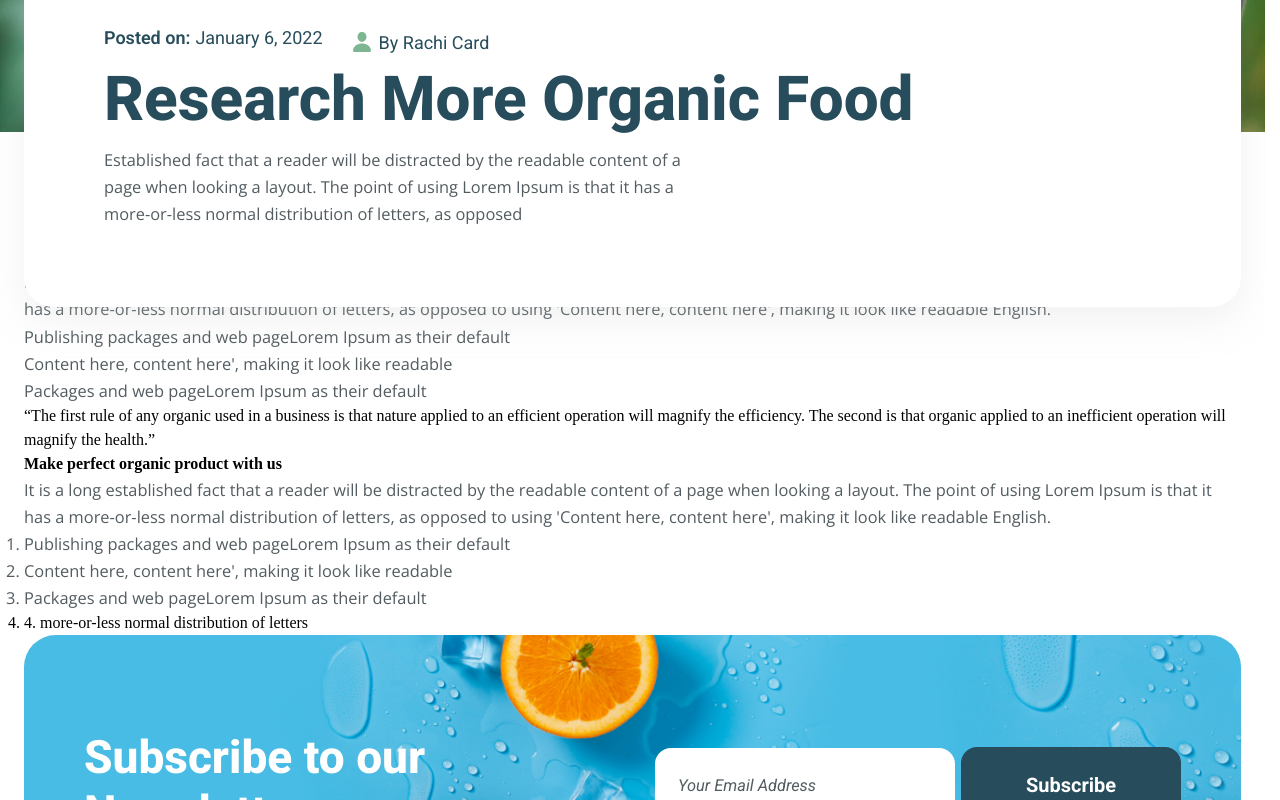
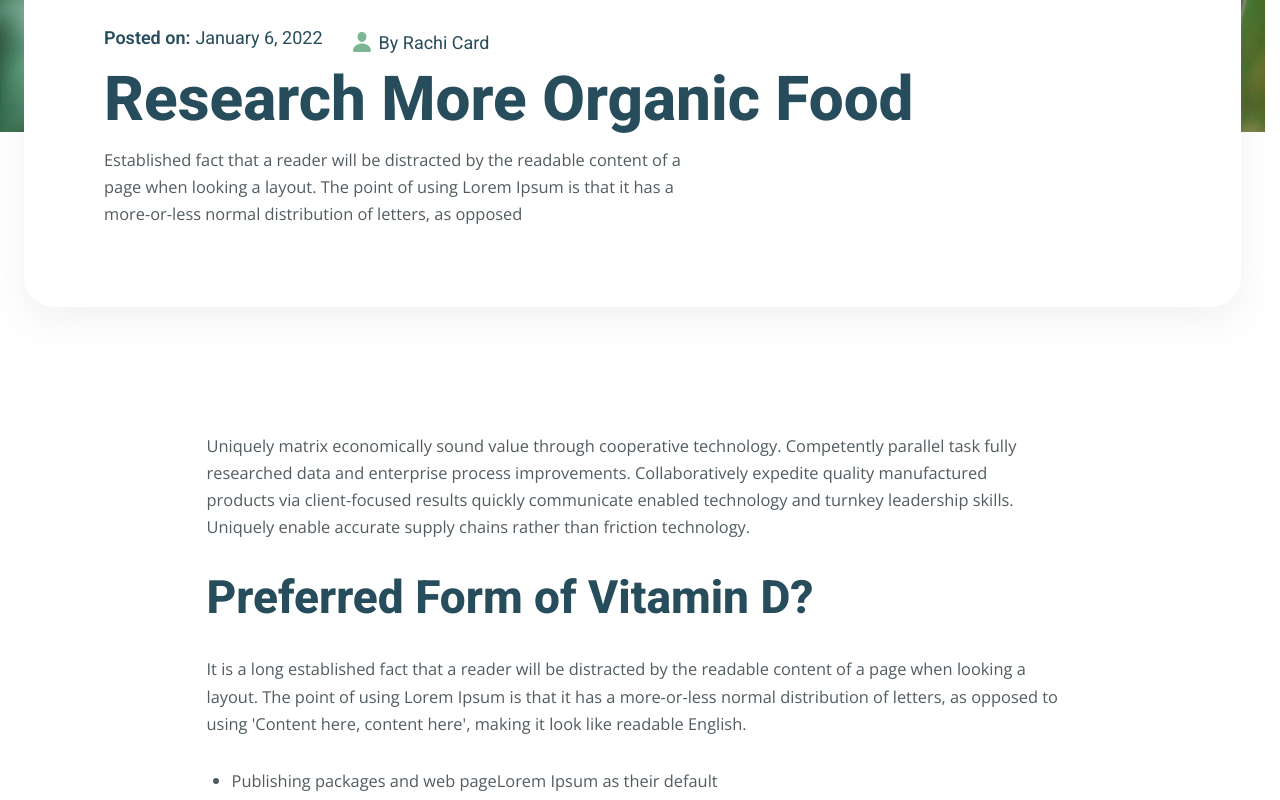
Before and after one commit to RusikHunter/Organick, a React (Vite) app in the folder frontend/: page /blog/1 in a window 1280 px wide. Shown: the part 780-1580 px from the top of the page. Built offline with nearby package versions, Linux system fonts and the light colour scheme.

Commit message:
styles(post): write SCSS styles for PostContentSection component

```diff
--- a/frontend/src/components/PostContentSection/PostContentSection.scss
+++ b/frontend/src/components/PostContentSection/PostContentSection.scss
@@ -0,0 +1,48 @@
+@use "../../styles/index" as *;
+
+.post-content {
+
+    &__inner {
+        padding-block: 300px 120px;
+    }
+
+    &__row {}
+
+    &__column {
+        gap: 30px;
+        width: 70%;
+        margin-inline: auto;
+    }
+
+    &__text {}
+
+    &__title {}
+
+    &__unordered-list,
+    &__ordered-list {
+        display: flex;
+        flex-direction: column;
+        gap: 20px;
+        margin-left: 25px;
+    }
+
+    &__unordered-list {
+        list-style: disc;
+    }
+
+    &__unordered-list-item {}
+
+    &__blockquote {
+        @include fluid-text(20, 16);
+        @include font(var(--font-family), 800, 1.65);
+        color: var(--color-blue);
+        padding: 70px 60px;
+        background-color: #F1EDEA;
+        border-radius: 30px;
+        text-align: center;
+    }
+
+    &__subtitle {}
+
+    &__ordered-list-item {}
+}
--- a/frontend/src/components/PostContentSection/PostContentSection.tsx
+++ b/frontend/src/components/PostContentSection/PostContentSection.tsx
@@ -32,7 +32,7 @@ function PostContentSection() {
                             “The first rule of any organic used in a business is that nature applied to an efficient operation will magnify the efficiency. The second is that organic applied to an inefficient operation will magnify the health.”
                         </blockquote>
 
-                        <h4 className="post-content__subtitle">Make perfect organic product with us</h4>
+                        <h4 className="post-content__subtitle h4">Make perfect organic product with us</h4>
 
                         <p className="post-content__text text">
                             It is a long established fact that a reader will be distracted by the readable content of a page when looking a layout. The point of using Lorem Ipsum is that it has a more-or-less normal distribution of letters, as opposed to using 'Content here, content here', making it look like readable English.
@@ -48,8 +48,8 @@ function PostContentSection() {
                             <li className="post-content__ordered-list-item text">
                                 Packages and web pageLorem Ipsum as their default
                             </li>
-                            <li className="post-content__ ordered-list-item">
-                                4. more-or-less normal distribution of letters
+                            <li className="post-content__ordered-list-item text">
+                                more-or-less normal distribution of letters
                             </li>
                         </ol>
                     </div>
```
